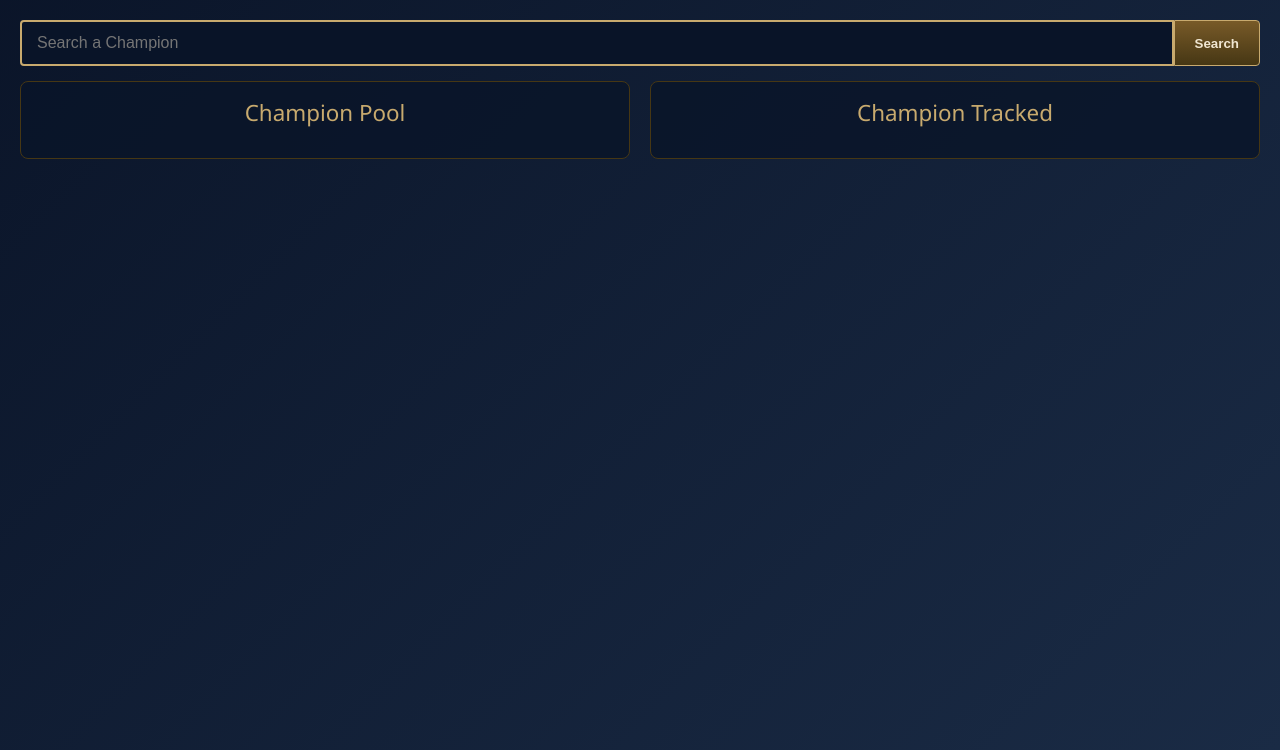
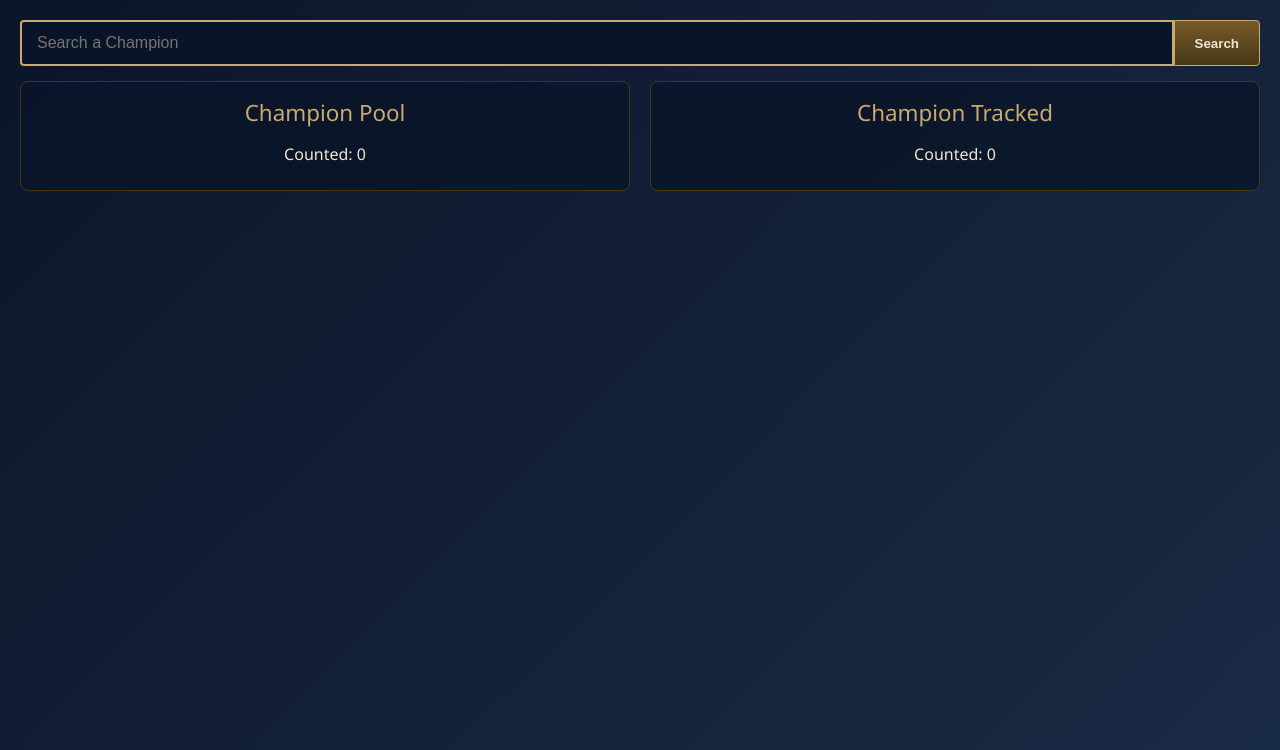
Before and after one commit to daveminze/lol-champ-checklist, a plain HTML site: page index.html in a window 1280 px wide. Both pictures are taken after a click on the button "🔄 Reset". Shown: the part 90-840 px from the top of the page. Drawn offline with Linux system fonts and the light colour scheme; no server answers.

Commit message:
Update index.html

```diff
--- a/index.html
+++ b/index.html
@@ -140,14 +140,15 @@
   <!-- Champion Pool -->
 <div class="champion-pool">
   <div class="section-title">Champion Pool</div>
+  <div id="pool-counter" style="text-align:center; margin-bottom: 10px;"></div>
   <div class="grid" id="championPool"></div>
 </div>
 
   <!-- Done Grid -->
 <div class="done-grid">
   <div class="section-title">Champion Tracked</div>
+  <div id="done-counter" style="text-align:center; margin-bottom: 10px;"></div>
   <div class="grid" id="doneGrid"></div>
-  </div>
 </div>
 
 <script>
@@ -175,8 +176,13 @@ async function loadChampions() {
 function renderGrids() {
   const pool = document.getElementById('championPool');
   const done = document.getElementById('doneGrid');
+  const poolCounter = document.getElementById('pool-counter');
+  const doneCounter = document.getElementById('done-counter');
   pool.innerHTML = '';
   done.innerHTML = '';
+
+  let poolCount = 0;
+  let doneCount = 0;
 
   championsData.forEach(champ => {
     const div = document.createElement('div');
@@ -193,14 +199,20 @@ function renderGrids() {
 
     if (state[champ.id]) {
       done.appendChild(div);
+      doneCount++;
     } else {
       pool.appendChild(div);
+      poolCount++;
     }
   });
+
+  poolCounter.textContent = `Counted: ${poolCount}`;
+  doneCounter.textContent = `Counted: ${doneCount}`;
 
   addDropListeners(pool, false);
   addDropListeners(done, true);
 }
+
 
 function addDropListeners(container, isDone) {
   container.addEventListener("dragover", e => e.preventDefault());
```
Lines whose indentation alone changed are shown as unchanged.
